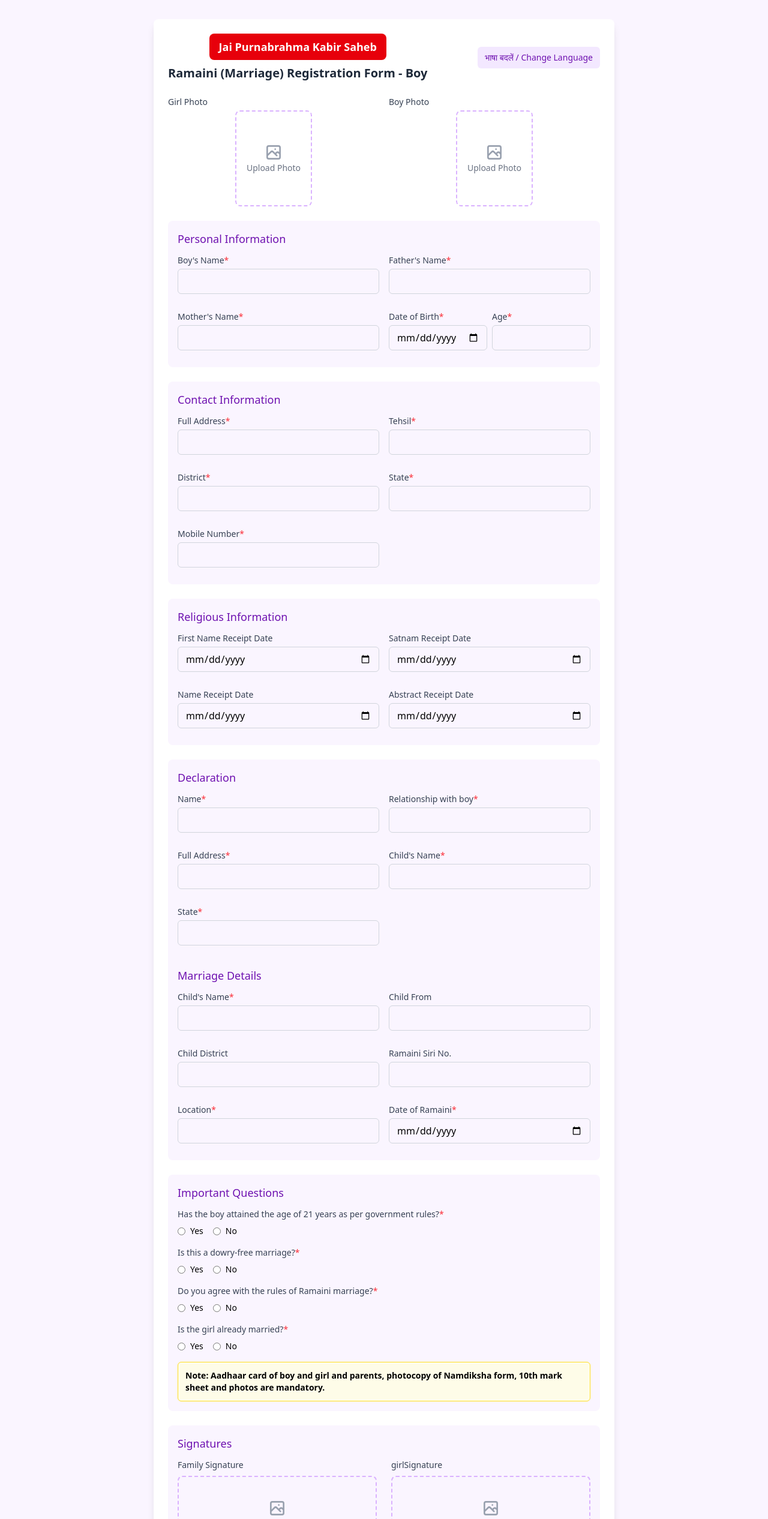
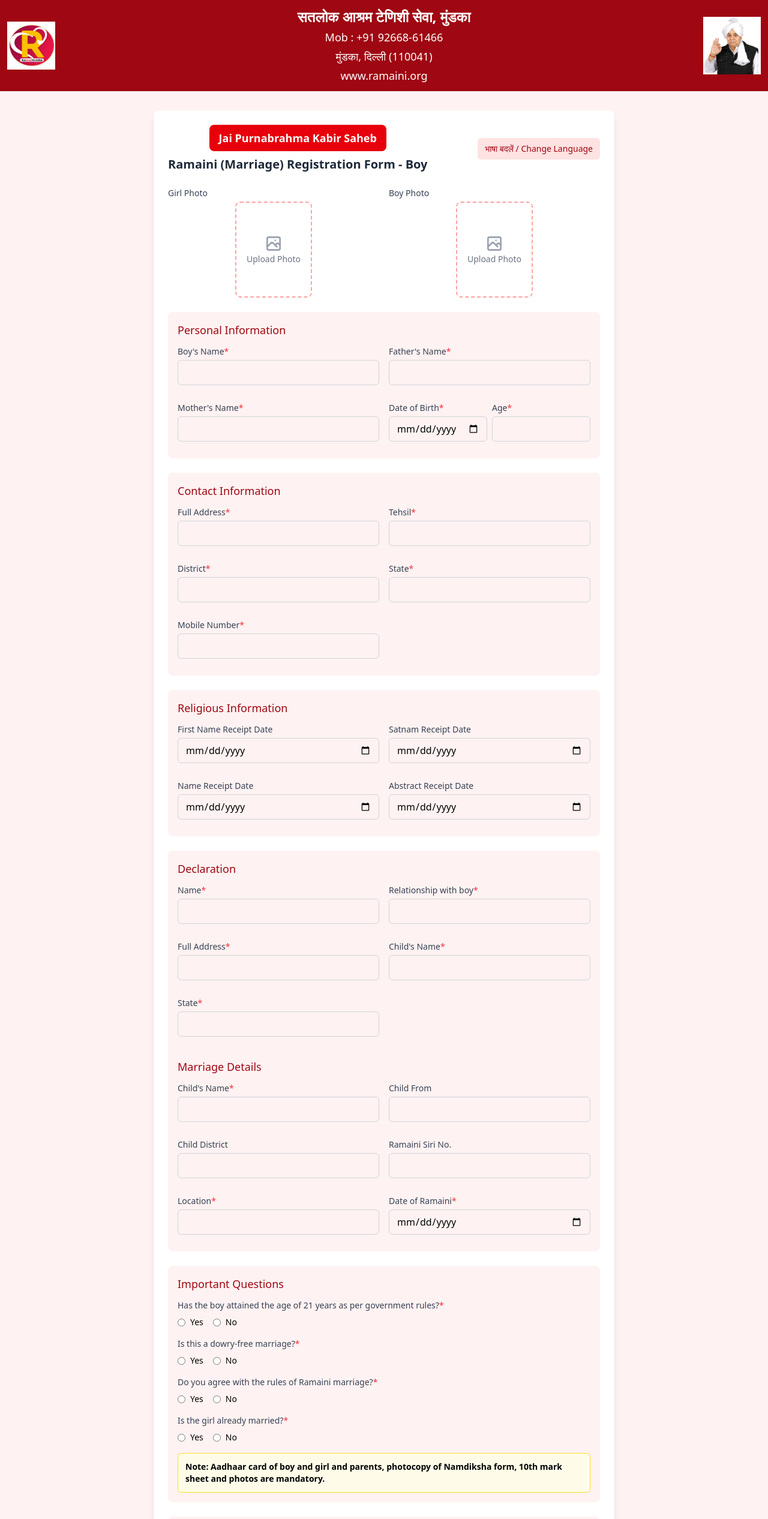
Before and after one commit to ptwotechnologies/data-collection, a React (Vite) app: page /boy-form in a window 1280 px wide. Shown: the top 2532 px of the page at 60% size. Built offline with nearby package versions, Linux system fonts and the light colour scheme; what @react-pdf/renderer, react-pdf-tailwind would draw is missing.

Commit message:
changes navbar

```diff
--- a/src/BoyForm.jsx
+++ b/src/BoyForm.jsx
@@ -6,6 +6,7 @@
 import i18n from 'i18next';
 import { initReactI18next } from 'react-i18next';
 import axios from 'axios';
+import Header from './Header';
 
 // Initialize i18n
 i18n.use(initReactI18next).init({
@@ -195,7 +196,7 @@
       />
       <label
         htmlFor={id}
-        className="cursor-pointer flex flex-col items-center justify-center w-full h-full border-2 border-dashed border-purple-300 rounded-lg hover:bg-purple-50"
+        className="cursor-pointer flex flex-col items-center justify-center w-full h-full border-2 border-dashed border-red-300 rounded-lg hover:bg-red-50"
       >
         {preview ? (
           <div className="w-full h-full flex items-center justify-center">
@@ -249,7 +250,7 @@
       <input
         type={type}
         {...register(name)}
-        className="w-full px-3 py-2 border border-gray-300 rounded-md focus:outline-none focus:ring-2 focus:ring-purple-600 focus:border-transparent"
+        className="w-full px-3 py-2 border border-gray-300 rounded-md focus:outline-none focus:ring-2 focus:ring-red-600 focus:border-transparent"
       />
       {errors[name] && (
         <p className="mt-1 text-xs text-red-500">{t(errors[name].message)}</p>
@@ -274,7 +275,7 @@
             type="radio"
             {...register(name)}
             value="Yes"
-            className="text-purple-600 focus:ring-purple-500"
+            className="text-red-600 focus:ring-red-500"
           />
           <span className="ml-2 text-sm">{t('yes')}</span>
         </label>
@@ -283,7 +284,7 @@
             type="radio"
             {...register(name)}
             value="No"
-            className="text-purple-600 focus:ring-purple-500"
+            className="text-red-600 focus:ring-red-500"
           />
           <span className="ml-2 text-sm">{t('no')}</span>
         </label>
@@ -384,7 +385,9 @@
   };
 
   return (
-    <div className="min-h-screen bg-purple-50 p-4 flex justify-center">
+    <>
+      <Header />
+      <div className="min-h-screen bg-red-50 p-4 flex justify-center">
         <div className="bg-white rounded-lg shadow-lg p-6 w-full max-w-3xl my-4">
           {/* Header with language toggle */}
           <div className="flex flex-col sm:flex-row justify-between items-center mb-6 gap-4">
@@ -400,7 +403,7 @@
             </div>
             <button
               onClick={toggleLanguage}
-            className="bg-purple-100 text-purple-800 px-3 py-2 rounded-md text-sm font-medium hover:bg-purple-200 w-full sm:w-auto mt-2 sm:mt-0"
+              className="bg-red-100 text-red-800 px-3 py-2 rounded-md text-sm font-medium hover:bg-red-200 w-full sm:w-auto mt-2 sm:mt-0"
             >
               {t('toggleLanguage')}
             </button>
@@ -427,7 +430,7 @@
                     />
                     <label
                       htmlFor="girlPhoto"
-                    className="cursor-pointer flex flex-col items-center justify-center w-full h-full border-2 border-dashed border-purple-300 rounded-lg hover:bg-purple-50"
+                      className="cursor-pointer flex flex-col items-center justify-center w-full h-full border-2 border-dashed border-red-300 rounded-lg hover:bg-red-50"
                     >
                       {girlPhoto.preview ? (
                         <div className="w-full h-full flex items-center justify-center">
@@ -477,7 +480,7 @@
                     />
                     <label
                       htmlFor="boyPhoto"
-                    className="cursor-pointer flex flex-col items-center justify-center w-full h-full border-2 border-dashed border-purple-300 rounded-lg hover:bg-purple-50"
+                      className="cursor-pointer flex flex-col items-center justify-center w-full h-full border-2 border-dashed border-red-300 rounded-lg hover:bg-red-50"
                     >
                       {boyPhoto.preview ? (
                         <div className="w-full h-full flex items-center justify-center">
@@ -513,8 +516,8 @@
             </div>
 
             {/* Personal Information */}
-          <div className="bg-purple-50 p-4 rounded-lg mb-6">
-            <h2 className="text-lg font-medium text-purple-800 mb-3">
+            <div className="bg-red-50 p-4 rounded-lg mb-6">
+              <h2 className="text-lg font-medium text-red-800 mb-3">
                 {t('personalInfo')}
               </h2>
               <div className="grid grid-cols-1 md:grid-cols-2 gap-4">
@@ -556,8 +559,8 @@
             </div>
 
             {/* Contact Information */}
-          <div className="bg-purple-50 p-4 rounded-lg mb-6">
-            <h2 className="text-lg font-medium text-purple-800 mb-3">
+            <div className="bg-red-50 p-4 rounded-lg mb-6">
+              <h2 className="text-lg font-medium text-red-800 mb-3">
                 {t('contactInfo')}
               </h2>
               <div className="grid grid-cols-1 md:grid-cols-2 gap-4">
@@ -595,8 +598,8 @@
             </div>
 
             {/* Religious Information */}
-          <div className="bg-purple-50 p-4 rounded-lg mb-6">
-            <h2 className="text-lg font-medium text-purple-800 mb-3">
+            <div className="bg-red-50 p-4 rounded-lg mb-6">
+              <h2 className="text-lg font-medium text-red-800 mb-3">
                 {t('religiousInfo')}
               </h2>
               <div className="grid grid-cols-1 md:grid-cols-2 gap-4">
@@ -636,8 +639,8 @@
             </div>
 
             {/* Declaration & Marriage Details */}
-          <div className="bg-purple-50 p-4 rounded-lg mb-6">
-            <h2 className="text-lg font-medium text-purple-800 mb-3">
+            <div className="bg-red-50 p-4 rounded-lg mb-6">
+              <h2 className="text-lg font-medium text-red-800 mb-3">
                 {t('declaration')}
               </h2>
               <div className="grid grid-cols-1 gap-4">
@@ -675,7 +678,7 @@
                 </div>
               </div>
 
-            <h2 className="text-lg font-medium text-purple-800 mt-6 mb-3">
+              <h2 className="text-lg font-medium text-red-800 mt-6 mb-3">
                 {t('marriageDetails')}
               </h2>
               <div className="grid grid-cols-1 md:grid-cols-2 gap-4">
@@ -723,8 +726,8 @@
             </div>
 
             {/* Important Questions */}
-          <div className="bg-purple-50 p-4 rounded-lg mb-6">
-            <h2 className="text-lg font-medium text-purple-800 mb-3">
+            <div className="bg-red-50 p-4 rounded-lg mb-6">
+              <h2 className="text-lg font-medium text-red-800 mb-3">
                 {t('questions')}
               </h2>
               <div className="space-y-3">
@@ -760,8 +763,8 @@
             </div>
 
             {/* Signatures */}
-          <div className="bg-purple-50 p-4 rounded-lg mb-6">
-            <h2 className="text-lg font-medium text-purple-800 mb-3">
+            <div className="bg-red-50 p-4 rounded-lg mb-6">
+              <h2 className="text-lg font-medium text-red-800 mb-3">
                 {t('signatureSection')}
               </h2>
               <div className="grid grid-cols-1 md:grid-cols-2 gap-6">
@@ -821,7 +824,7 @@
             <div className="flex justify-center mt-6">
               <button
                 type="submit"
-              className="px-8 py-3 bg-purple-600 hover:bg-purple-700 text-white font-medium rounded-lg shadow transition duration-300"
+                className="px-8 py-3 bg-red-600 hover:bg-red-700 text-white font-medium rounded-lg shadow transition duration-300"
               >
                 {t('submit')}
               </button>
@@ -845,5 +848,6 @@
           </form>
         </div>
       </div>
+    </>
   );
 }
--- /dev/null
+++ b/src/Header.jsx
@@ -0,0 +1,52 @@
+import { useState } from 'react';
+
+export default function Header() {
+  const [isHovered, setIsHovered] = useState(false);
+
+  return (
+    <div className="bg-red-800 text-white p-3">
+      <div className="container mx-auto flex items-center justify-between">
+        {/* Left logo */}
+        <div className="w-1/6">
+          <img
+            src="./src/assets/logo-ramini.png"
+            alt="Organization Logo"
+            className="w-20 h-20"
+          />
+        </div>
+
+        {/* Center content */}
+        <div className="w-4/6 text-center">
+          <h1 className="text-2xl font-bold mb-1">
+            सतलोक आश्रम टेणिशी सेवा, मुंडका
+          </h1>
+          <div className="text-lg mb-1">Mob : +91 92668-61466</div>
+          <div className="text-lg mb-1">मुंडका, दिल्ली (110041)</div>
+          <div className="text-lg">
+            <a
+              href="http://www.ramaini.org"
+              target="_blank"
+              rel="noopener noreferrer"
+              onMouseEnter={() => setIsHovered(true)}
+              onMouseLeave={() => setIsHovered(false)}
+              className={`${
+                isHovered ? 'text-yellow-300' : ''
+              } hover:underline`}
+            >
+              www.ramaini.org
+            </a>
+          </div>
+        </div>
+
+        {/* Right image */}
+        <div className="w-1/6 flex justify-end">
+          <img
+            src="./src/assets/spiritual_leader.png"
+            alt="Spiritual Leader"
+            className="w-24 h-24"
+          />
+        </div>
+      </div>
+    </div>
+  );
+}
--- a/src/ReligionPortal.jsx
+++ b/src/ReligionPortal.jsx
@@ -52,12 +52,12 @@
   };
 
   return (
-    <div className="relative min-h-screen w-full bg-[url('/assess/banner.jpg')] bg-cover bg-center bg-no-repeat">
+    <div className="relative min-h-screen w-full  bg-cover bg-center bg-no-repeat">
       {/* Banner Section */}
       <div
         className="relative min-h-screen w-full flex flex-col items-center justify-center text-center p-4 md:p-8"
         style={{
-          backgroundImage: `url(${bannerImage})`,
+          backgroundImage: `linear-gradient(rgba(0, 0, 0, 0.6), rgba(0, 0, 0, 0.6)), url(${bannerImage})`,
           backgroundSize: 'cover',
           backgroundPosition: 'center',
           backgroundBlend: 'overlay',
@@ -70,7 +70,7 @@
             initial={{ opacity: 0, y: 20 }}
             animate={{ opacity: 1, y: 0 }}
             transition={{ duration: 0.8 }}
-            className="text-3xl md:text-5xl font-bold text-amber-500 mb-4 md:mb-6"
+            className="text-3xl md:text-5xl font-bold text-amber-600 mb-4 md:mb-6"
           >
             Welcome to Our Spiritual Journey
           </motion.h1>
@@ -78,7 +78,7 @@
             initial={{ opacity: 0, y: 20 }}
             animate={{ opacity: 1, y: 0 }}
             transition={{ duration: 0.8, delay: 0.2 }}
-            className="text-lg md:text-xl text-[#9e8573] font-bold mb-6 md:mb-8 max-w-2xl mx-auto"
+            className="text-lg md:text-xl text-amber-200 font-bold mb-6 md:mb-8 max-w-2xl mx-auto"
           >
             Join our community of devotees and explore the path to spiritual
             enlightenment. Register to receive updates on events, rituals, and
```
Also changed, not shown: src/DownloadCertificate.jsx (+99 -69 lines), src/GirlForm.jsx (+26 -22 lines), src/assets/logo-ramini.png (added), src/assets/spiritual_leader.png (added). Lines whose indentation alone changed are shown as unchanged.
